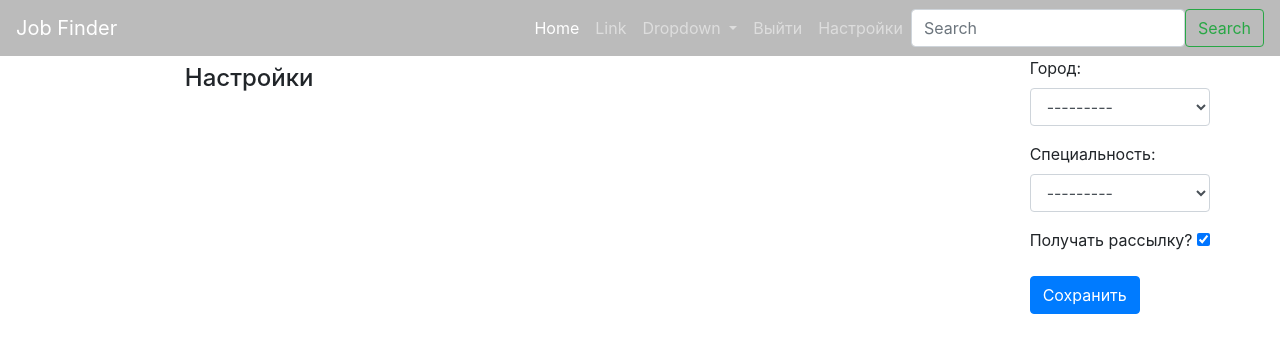
After one commit to girgenson/scraping_service, a Django app: page /accounts/update/ in a window 1280 px wide. The commit adds this page. Shown: the top 353 px of the page. Run offline with Django 3.2, Linux system fonts and the light colour scheme; the visitor is signed in with stand-in values (Sample User, id 1); data that the repository does not hold is empty; some libraries are stand-ins or nearby versions.

Commit message:
Forms and views for creating subscription on e-meil for users

```diff
--- a/accounts/forms.py
+++ b/accounts/forms.py
@@ -1,6 +1,8 @@
 from django import forms
 from django.contrib.auth import get_user_model, authenticate
 from django.contrib.auth.hashers import check_password
+
+from scraping.models import City, Language
 
 User = get_user_model()
 
@@ -41,3 +43,29 @@ class UserRegistrationForm(forms.ModelForm):
         if data['password'] != data['password2']:
             raise forms.ValidationError('Пароли не совпадают')
         return data['password2']
+
+
+class UserUpdateForm(forms.Form):
+    city = forms.ModelChoiceField(
+        queryset=City.objects.all(),
+        to_field_name='slug',
+        required=False,
+        widget=forms.Select(attrs={'class': 'form-control'}),
+        label='Город'
+        )
+    language = forms.ModelChoiceField(
+        queryset=Language.objects.all(),
+        to_field_name='slug',
+        required=True,
+        widget=forms.Select(attrs={'class': 'form-control'}),
+        label='Специальность'
+        )
+    send_email = forms.BooleanField(
+        required=True,
+        widget=forms.CheckboxInput,
+        label='Получать рассылку?'
+        )
+
+    class Meta:
+        model = User
+        fields = ('city', 'language', 'send_email')
--- /dev/null
+++ b/accounts/templates/accounts/update.html
@@ -0,0 +1,20 @@
+{% extends 'base.html' %}
+
+{% block title %}Register{% endblock %}
+
+
+{% block content %}
+
+    <div class ="row">
+        <div class="col-md-8 mx-auto">
+            <h4 class="my-2">Настройки</h4>
+        </div>
+        <form method="POST" action="">{% csrf_token %}
+            <div class="form-group">
+                {{ form.as_p }}
+            </div>
+            <button type="submit" class="btn btn-primary">Сохранить</button>
+        </form>
+    </div>
+
+{% endblock content %}
--- a/accounts/urls.py
+++ b/accounts/urls.py
@@ -1,8 +1,9 @@
 from django.urls import path
-from accounts.views import login_view, logout_view, register_view
+from accounts.views import login_view, logout_view, register_view, update_view
 
 urlpatterns = [
     path('login/', login_view, name='login'),
     path('logout/', logout_view, name='logout'),
     path('register/', register_view, name='register'),
+    path('update/', update_view, name='update'),
 ]
--- a/accounts/views.py
+++ b/accounts/views.py
@@ -1,7 +1,7 @@
 from django.shortcuts import render, redirect
 from django.contrib.auth import authenticate, login, logout
 
-from accounts.forms import UserLoginForm, UserRegistrationForm
+from accounts.forms import UserLoginForm, UserRegistrationForm, UserUpdateForm
 
 
 def login_view(request):
@@ -29,3 +29,17 @@ def register_view(request):
         new_user.save()
         return render(request, 'accounts/register_done.html', {'new_user': new_user})
     return render(request, 'accounts/register.html', {'form': form})
+
+
+def update_view(request):
+    if request.user.is_authenticated:
+        user = request.user
+        if request.method == 'POST':
+            form = UserUpdateForm(request.POST)
+        else:
+            form = UserUpdateForm(
+                initial={'city': user.city, 'language': user.language, 'send_email': user.send_email}
+                )
+            return render(request, 'accounts/update.html', {'form': form})
+    else:
+        return redirect('accounts:login')
--- a/scraping/forms.py
+++ b/scraping/forms.py
@@ -9,11 +9,11 @@ class FindForm(forms.Form):
         required=False,
         widget=forms.Select(attrs={'class': 'form-control'}),
         label='Город'
-    )
+        )
     language = forms.ModelChoiceField(
         queryset=Language.objects.all(),
         to_field_name='slug',
         required=False,
         widget=forms.Select(attrs={'class': 'form-control'}),
         label='Специальность'
-    )
+        )
--- a/scraping/templates/scraping/base.html
+++ b/scraping/templates/scraping/base.html
@@ -42,6 +42,10 @@
                   <li class="nav-item">
                     <a class="nav-link" href="{% url 'accounts:logout' %}" tabindex="-1" aria-disabled="true">Выйти</a>
                   </li>
+
+                  <li class="nav-item">
+                    <a class="nav-link" href="{% url 'accounts:update' %}" tabindex="-1" aria-disabled="true">Настройки</a>
+                  </li>
               {% else %}
 
                 <li class="nav-item">
```
